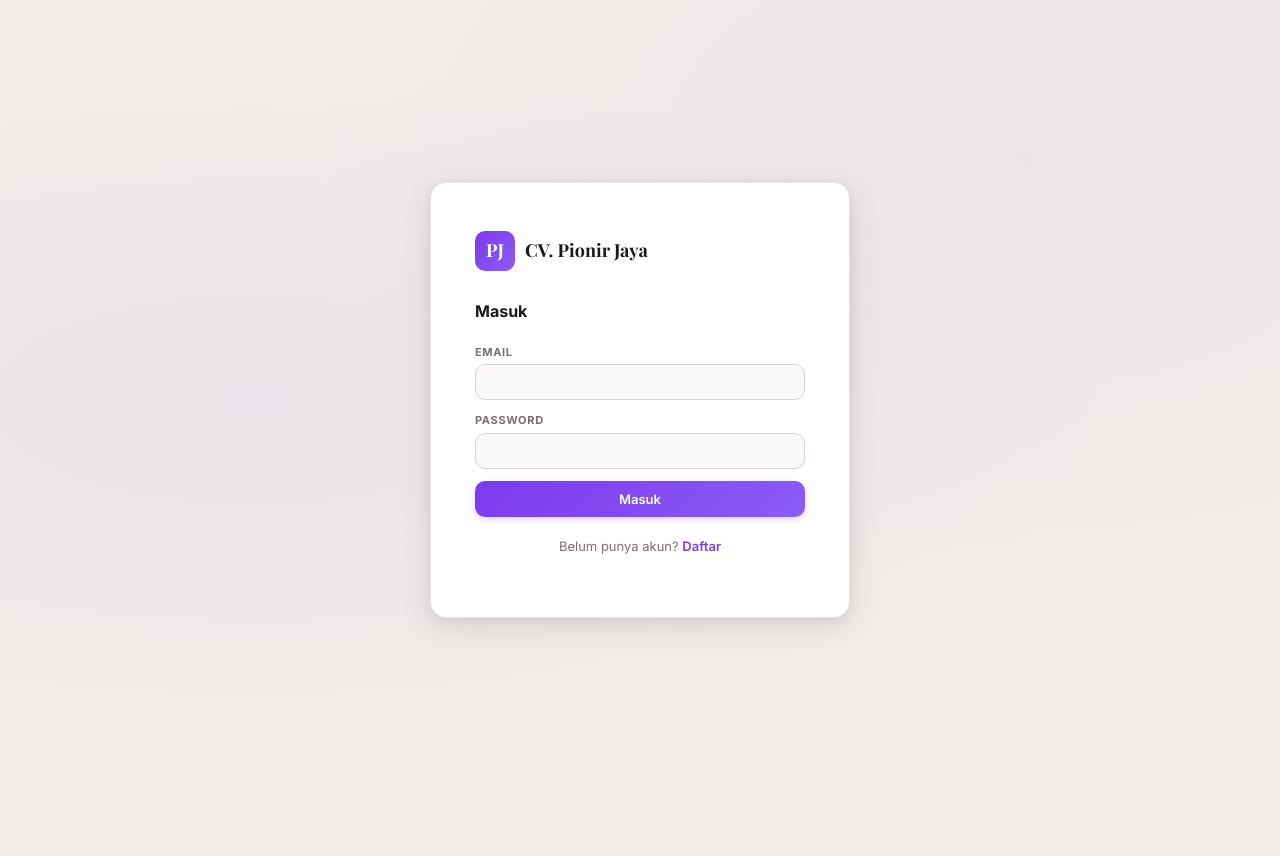
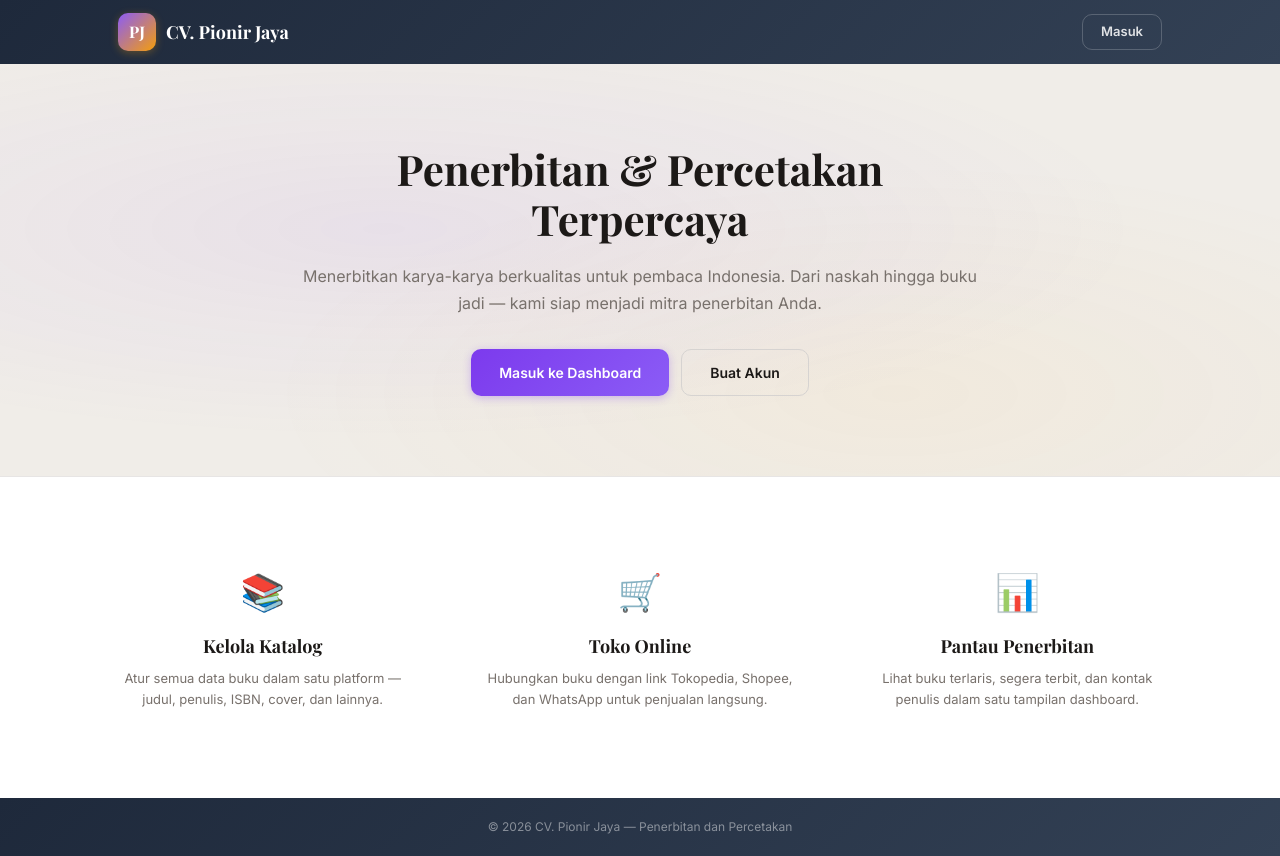
Before and after one commit to bobnsaputra/author-platform, a React (Vite) app: page / in a window 1280 px wide. Before the commit this address led to /login. Before the commit the page ends 800 px from the top, so only its background shows below. Built offline with nearby package versions, Linux system fonts and the light colour scheme; no server answers.

Commit message:
feat: landing page publik + routing /dashboard

```diff
--- a/src/App.tsx
+++ b/src/App.tsx
@@ -1,5 +1,6 @@
 import { Routes, Route, Navigate } from 'react-router-dom'
 import { useAuth } from './context/AuthContext'
+import LandingPage from './pages/LandingPage'
 import LoginPage from './pages/LoginPage'
 import RegisterPage from './pages/RegisterPage'
 import BooksPage from './pages/BooksPage'
@@ -15,15 +16,19 @@ function App() {
   return (
     <Routes>
       <Route
+        path="/"
+        element={session ? <Navigate to="/dashboard" replace /> : <LandingPage />}
+      />
+      <Route
         path="/login"
-        element={session ? <Navigate to="/" replace /> : <LoginPage />}
+        element={session ? <Navigate to="/dashboard" replace /> : <LoginPage />}
       />
       <Route
         path="/register"
-        element={session ? <Navigate to="/" replace /> : <RegisterPage />}
+        element={session ? <Navigate to="/dashboard" replace /> : <RegisterPage />}
       />
       <Route
-        path="/"
+        path="/dashboard"
         element={
           <ProtectedRoute>
             <BooksPage />
--- a/src/index.css
+++ b/src/index.css
@@ -875,3 +875,223 @@ button:disabled {
   font-size: 13px;
   margin: 0;
 }
+
+/* ==============================
+   LANDING PAGE
+   ============================== */
+
+.landing {
+  min-height: 100vh;
+  display: flex;
+  flex-direction: column;
+}
+
+.landing-header {
+  background: linear-gradient(135deg, #1e293b 0%, #334155 100%);
+  box-shadow: 0 2px 12px rgba(0,0,0,0.12);
+}
+
+.landing-header-inner {
+  max-width: 1100px;
+  margin: 0 auto;
+  padding: 0 28px;
+  height: 64px;
+  display: flex;
+  align-items: center;
+  justify-content: space-between;
+}
+
+.landing-brand {
+  display: flex;
+  align-items: center;
+  gap: 10px;
+}
+
+.landing-icon {
+  width: 38px;
+  height: 38px;
+  background: linear-gradient(135deg, var(--accent), #f59e0b);
+  border-radius: 10px;
+  display: flex;
+  align-items: center;
+  justify-content: center;
+  color: #fff;
+  font-family: var(--font-serif);
+  font-weight: 700;
+  font-size: 16px;
+  box-shadow: 0 2px 8px rgba(245,158,11,0.3);
+}
+
+.landing-name {
+  font-family: var(--font-serif);
+  font-size: 18px;
+  font-weight: 700;
+  color: #fff;
+}
+
+.landing-login-btn {
+  font-size: 13px;
+  font-weight: 600;
+  color: rgba(255,255,255,0.85);
+  text-decoration: none;
+  padding: 7px 18px;
+  border: 1px solid rgba(255,255,255,0.2);
+  border-radius: var(--radius);
+  transition: background 0.15s, color 0.15s;
+}
+
+.landing-login-btn:hover {
+  background: rgba(255,255,255,0.12);
+  color: #fff;
+}
+
+/* Hero */
+
+.landing-hero {
+  flex: 1;
+  display: flex;
+  align-items: center;
+  justify-content: center;
+  padding: 80px 28px;
+  background:
+    radial-gradient(ellipse at 30% 40%, rgba(124,58,237,0.07) 0%, transparent 60%),
+    radial-gradient(ellipse at 70% 80%, rgba(245,158,11,0.05) 0%, transparent 50%),
+    var(--bg);
+}
+
+.landing-hero-inner {
+  max-width: 680px;
+  text-align: center;
+}
+
+.landing-hero h1 {
+  font-family: var(--font-serif);
+  font-size: 42px;
+  font-weight: 700;
+  line-height: 1.2;
+  color: var(--text);
+  margin: 0 0 18px;
+}
+
+.landing-hero-sub {
+  font-size: 16px;
+  line-height: 1.7;
+  color: var(--text-muted);
+  margin: 0 0 32px;
+}
+
+.landing-hero-actions {
+  display: flex;
+  gap: 12px;
+  justify-content: center;
+  flex-wrap: wrap;
+}
+
+.landing-btn-primary {
+  display: inline-flex;
+  align-items: center;
+  padding: 12px 28px;
+  background: linear-gradient(135deg, var(--primary), var(--accent));
+  color: #fff;
+  font-size: 14px;
+  font-weight: 600;
+  font-family: var(--font);
+  border-radius: var(--radius);
+  text-decoration: none;
+  box-shadow: 0 2px 8px rgba(124,58,237,0.3);
+  transition: opacity 0.15s, box-shadow 0.15s;
+}
+
+.landing-btn-primary:hover {
+  opacity: 0.9;
+  box-shadow: 0 4px 16px rgba(124,58,237,0.35);
+}
+
+.landing-btn-secondary {
+  display: inline-flex;
+  align-items: center;
+  padding: 12px 28px;
+  background: transparent;
+  color: var(--text);
+  font-size: 14px;
+  font-weight: 600;
+  font-family: var(--font);
+  border-radius: var(--radius);
+  text-decoration: none;
+  border: 1.5px solid var(--border-dark);
+  transition: background 0.15s, border-color 0.15s;
+}
+
+.landing-btn-secondary:hover {
+  background: var(--surface);
+  border-color: var(--primary);
+}
+
+/* Features */
+
+.landing-features {
+  background: var(--surface);
+  border-top: 1px solid var(--border);
+  padding: 60px 28px;
+}
+
+.landing-features-inner {
+  max-width: 1100px;
+  margin: 0 auto;
+  display: grid;
+  grid-template-columns: repeat(3, 1fr);
+  gap: 32px;
+}
+
+.landing-feature {
+  text-align: center;
+  padding: 28px 20px;
+}
+
+.landing-feature-icon {
+  font-size: 36px;
+  display: block;
+  margin-bottom: 14px;
+}
+
+.landing-feature h3 {
+  font-family: var(--font-serif);
+  font-size: 18px;
+  font-weight: 700;
+  margin: 0 0 8px;
+  color: var(--text);
+}
+
+.landing-feature p {
+  font-size: 13px;
+  line-height: 1.6;
+  color: var(--text-muted);
+  margin: 0;
+}
+
+/* Footer */
+
+.landing-footer {
+  background: linear-gradient(135deg, #1e293b 0%, #334155 100%);
+  padding: 20px 28px;
+  text-align: center;
+}
+
+.landing-footer p {
+  margin: 0;
+  font-size: 12px;
+  color: rgba(255,255,255,0.45);
+}
+
+@media (max-width: 700px) {
+  .landing-hero h1 {
+    font-size: 28px;
+  }
+  .landing-hero-sub {
+    font-size: 14px;
+  }
+  .landing-features-inner {
+    grid-template-columns: 1fr;
+    gap: 16px;
+  }
+}
--- /dev/null
+++ b/src/pages/LandingPage.tsx
@@ -0,0 +1,55 @@
+import { Link } from 'react-router-dom'
+
+export default function LandingPage() {
+  return (
+    <div className="landing">
+      <header className="landing-header">
+        <div className="landing-header-inner">
+          <div className="landing-brand">
+            <div className="landing-icon">PJ</div>
+            <span className="landing-name">CV. Pionir Jaya</span>
+          </div>
+          <Link to="/login" className="landing-login-btn">Masuk</Link>
+        </div>
+      </header>
+
+      <section className="landing-hero">
+        <div className="landing-hero-inner">
+          <h1>Penerbitan &amp; Percetakan<br />Terpercaya</h1>
+          <p className="landing-hero-sub">
+            Menerbitkan karya-karya berkualitas untuk pembaca Indonesia.
+            Dari naskah hingga buku jadi — kami siap menjadi mitra penerbitan Anda.
+          </p>
+          <div className="landing-hero-actions">
+            <Link to="/login" className="landing-btn-primary">Masuk ke Dashboard</Link>
+            <Link to="/register" className="landing-btn-secondary">Buat Akun</Link>
+          </div>
+        </div>
+      </section>
+
+      <section className="landing-features">
+        <div className="landing-features-inner">
+          <div className="landing-feature">
+            <span className="landing-feature-icon">📚</span>
+            <h3>Kelola Katalog</h3>
+            <p>Atur semua data buku dalam satu platform — judul, penulis, ISBN, cover, dan lainnya.</p>
+          </div>
+          <div className="landing-feature">
+            <span className="landing-feature-icon">🛒</span>
+            <h3>Toko Online</h3>
+            <p>Hubungkan buku dengan link Tokopedia, Shopee, dan WhatsApp untuk penjualan langsung.</p>
+          </div>
+          <div className="landing-feature">
+            <span className="landing-feature-icon">📊</span>
+            <h3>Pantau Penerbitan</h3>
+            <p>Lihat buku terlaris, segera terbit, dan kontak penulis dalam satu tampilan dashboard.</p>
+          </div>
+        </div>
+      </section>
+
+      <footer className="landing-footer">
+        <p>&copy; {new Date().getFullYear()} CV. Pionir Jaya — Penerbitan dan Percetakan</p>
+      </footer>
+    </div>
+  )
+}
```
